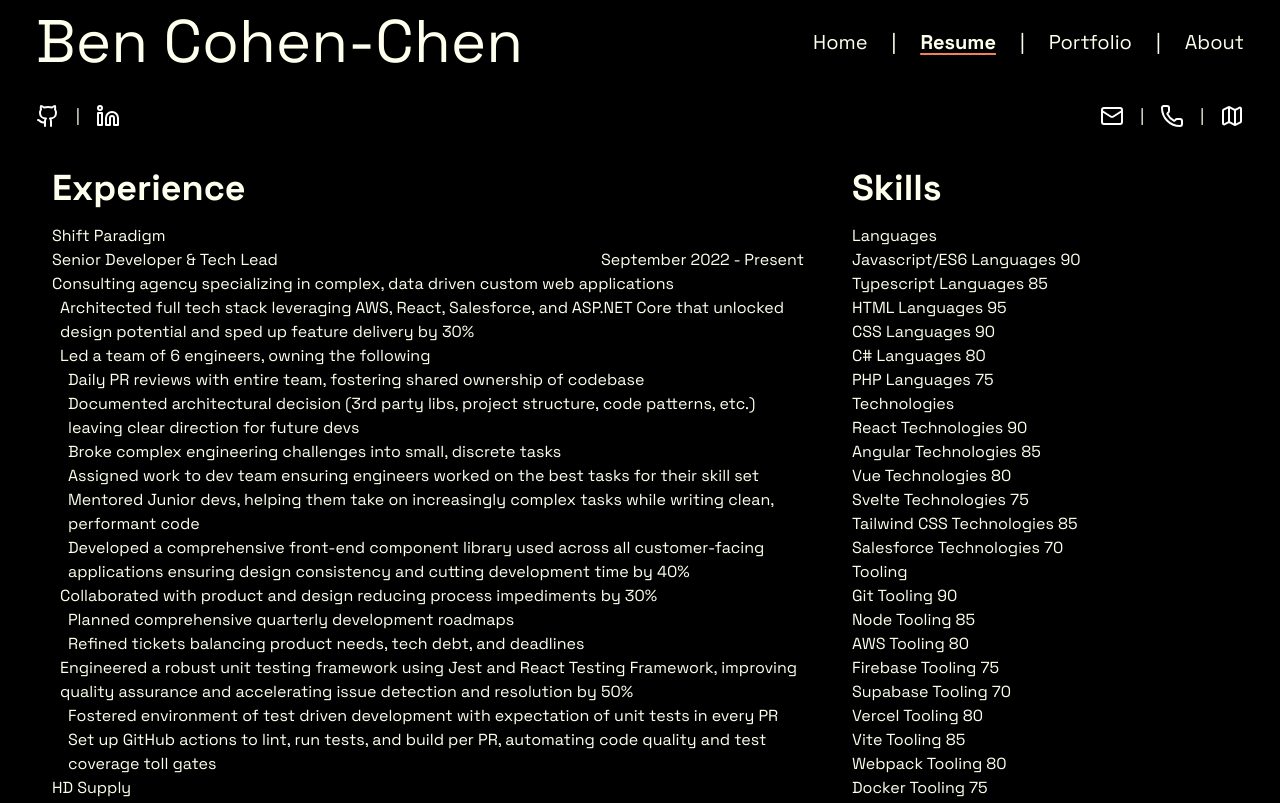
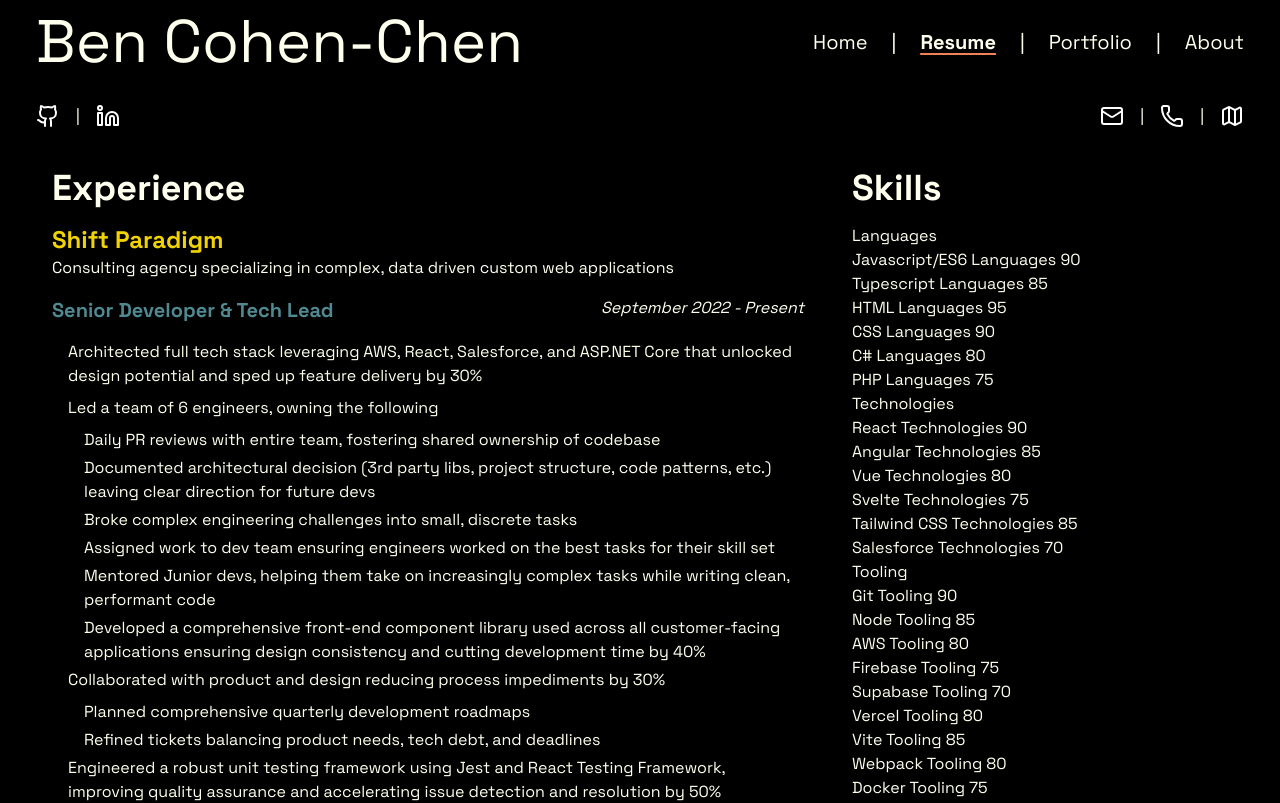
Before and after one commit to bencohendev/homepage, a SvelteKit app: page /resume in a window 1280 px wide. Shown: the top 803 px of the page. Built offline with nearby package versions, Linux system fonts and the light colour scheme.

Commit message:
job basic style update

```diff
--- a/src/routes/resume/+page.svelte
+++ b/src/routes/resume/+page.svelte
@@ -14,7 +14,9 @@
 		</div>
 		<div>
 			{#each jobs as job}
-				<Job {job} />
+				<div class="mb-8">
+					<Job {job} />
+				</div>
 			{/each}
 		</div>
 	</section>
--- a/src/routes/resume/components/Job.svelte
+++ b/src/routes/resume/components/Job.svelte
@@ -6,31 +6,33 @@
 </script>
 
 <section class="text-home-cream">
-	<div class="flex flex-col">
-		<h3>
-			<a href={link}>
-				{company}
-			</a>
-		</h3>
+	<div class="flex flex-col gap-4">
+		<div>
+			<h3 class="text-2xl font-bold text-home-yellow">
+				<a href={link}>
+					{company}
+				</a>
+			</h3>
+			<div>
+				{subhead}
+			</div>
+		</div>
 		<div class="flex justify-between">
-			<div>
+			<div class="text-xl font-bold text-home-blue">
 				{title}
 			</div>
-			<div>
+			<div class="italic">
 				{date}
 			</div>
 		</div>
-		<div>
-			{subhead}
-		</div>
 		<ul class="flex flex-col">
 			{#each bullets as bullet}
-				<li class="ml-2">
+				<li class="mb-2 ml-4">
 					{bullet.text}
 				</li>
 				{#if bullet?.subPoints?.length}
 					{#each bullet.subPoints as subPoint}
-						<li class="ml-4">
+						<li class="mb-1 ml-8">
 							{subPoint.text}
 						</li>
 					{/each}
```
